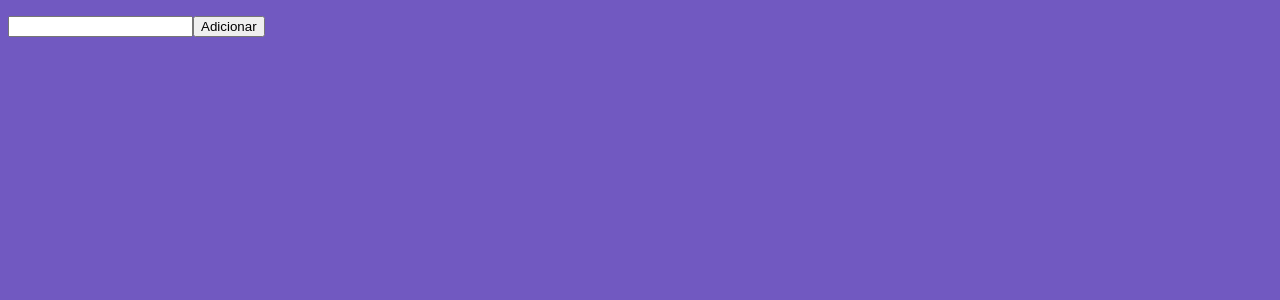
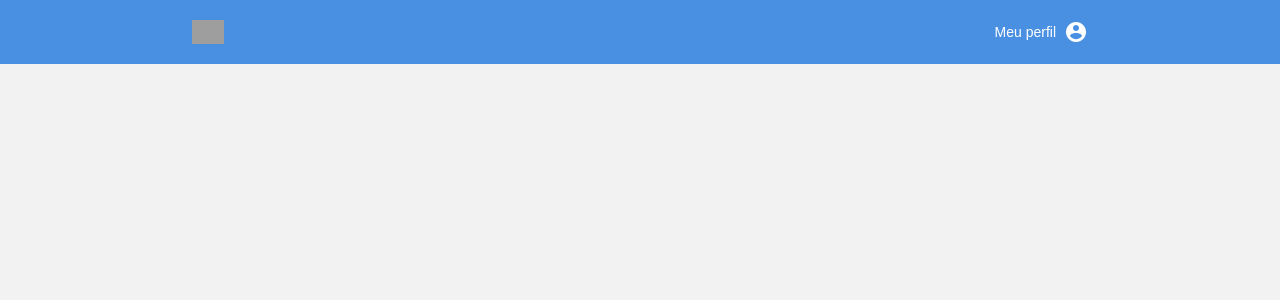
Before and after one commit to lucaslamar/simple-facebook-page, a React app: page / in a window 1280 px wide. Shown: the top 300 px of the page. Built offline with nearby package versions, Linux system fonts and the light colour scheme; grey boxes are pictures that could not be loaded.

Commit message:
cria e estiliza header

```diff
--- a/src/App.css
+++ b/src/App.css
@@ -1,5 +1,54 @@
+@import url('https://fonts.googleapis.com/icon?family=Material+Icons');
+
+* {
+  margin: 0;
+  padding: 0;
+  outline: 0;
+  box-sizing: border-box;
+}
+
+html,
+body,
+#root {
+  height: 100%;
+}
+
 body {
-  background: #7159c1;
+  font-family: Arial, Helvetica, sans-serif;
+  background: #f2f2f2;
+}
+
+header {
+  background: #4a90e2;
+  display: flex;
+  justify-content: center;
+}
+
+header nav {
+  display: flex;
+  justify-content: space-between;
+  align-items: center;
+  height: 64px;
+  padding: 0 42px;
   color: #fff;
-  font-family: Arial, Helvetica, sans-serif;
+  min-width: 980px;
+  font-size: 14px;
 }
+
+nav img {
+  height: 24px;
+}
+
+nav > span {
+  font-size: 20px;
+  font-family: 'Segoe UI', Tahoma, Geneva, Verdana, sans-serif;
+}
+
+nav > div {
+  display: flex;
+  align-items: center;
+}
+
+nav > div i {
+  margin-left: 8px;
+}
--- a/src/App.js
+++ b/src/App.js
@@ -4,12 +4,18 @@ import './App.css';
 // import profile from './assets/profile.jpeg';
 
 import TechList from './components/TechList';
+import Header from './components/Header';
 
 
 
 
  function App() {
-  return  <TechList/>
+  return  (
+    <>
+      {/* <TechList/> */}
+      <Header/>
+    </>
+  );
 
 }
 export default App;
--- /dev/null
+++ b/src/components/Header.js
@@ -0,0 +1,17 @@
+ import React from 'react';
+
+function Header() {
+  return (
+    <header>
+      <nav>
+        <img src="https://i.imgur.com/KDIDiSE.png" />
+        <div>
+          <span>Meu perfil</span>
+          <i className="material-icons">account_circle</i>
+        </div>
+      </nav>
+    </header>
+  );
+}
+
+export default Header;
--- a/src/components/TechList.js
+++ b/src/components/TechList.js
@@ -51,15 +51,16 @@ import TechItem from './TechItem';
   render() {
     return (
       <form onSubmit={this.handleSubmit}>
-      <ul>
-        {this.state.techs.map(tech => <TechItem key={tech} tech={tech} onDelete={() => this.handleDelete(tech)} />)}
-      </ul>
+
       <input
         type="text"
         onChange={this.handleInputChange}
         value={this.state.newTech}
       />
       <button type="submit">Adicionar</button>
+      <ul>
+        {this.state.techs.map(tech => <TechItem key={tech} tech={tech} onDelete={() => this.handleDelete(tech)} />)}
+      </ul>
       </form>
     );
   }
```
